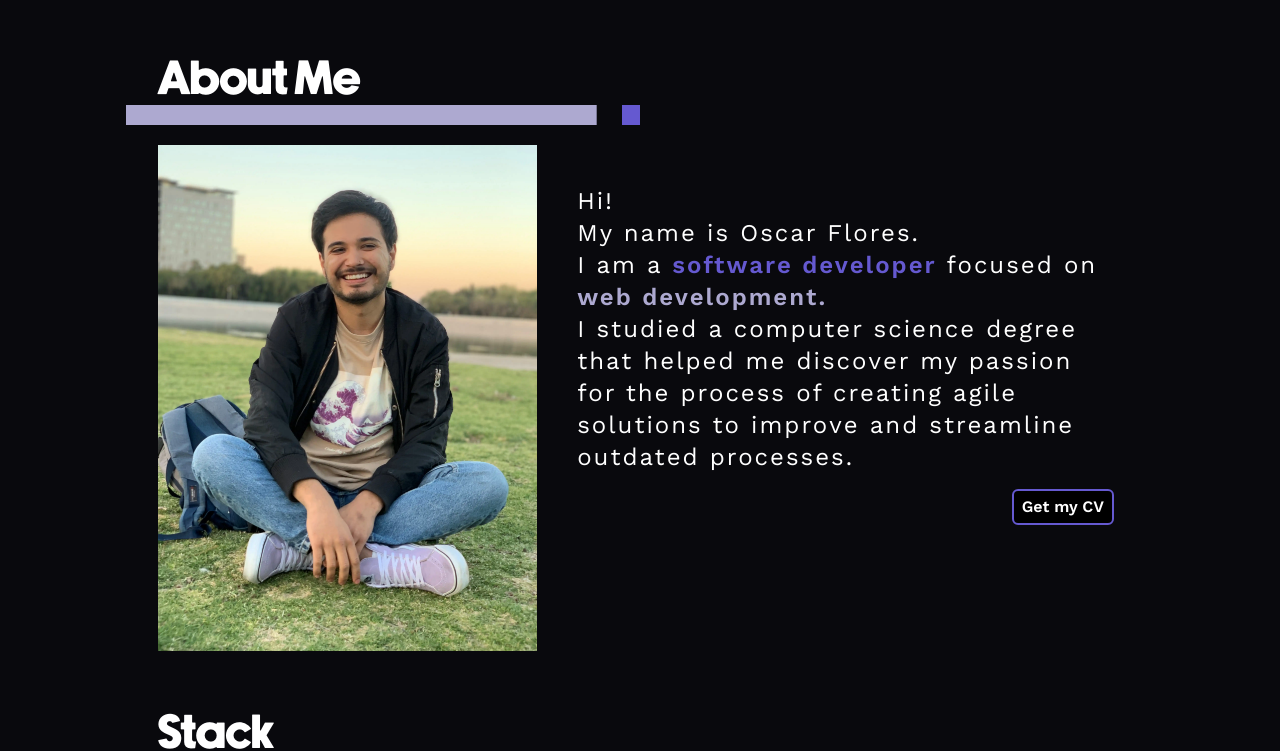
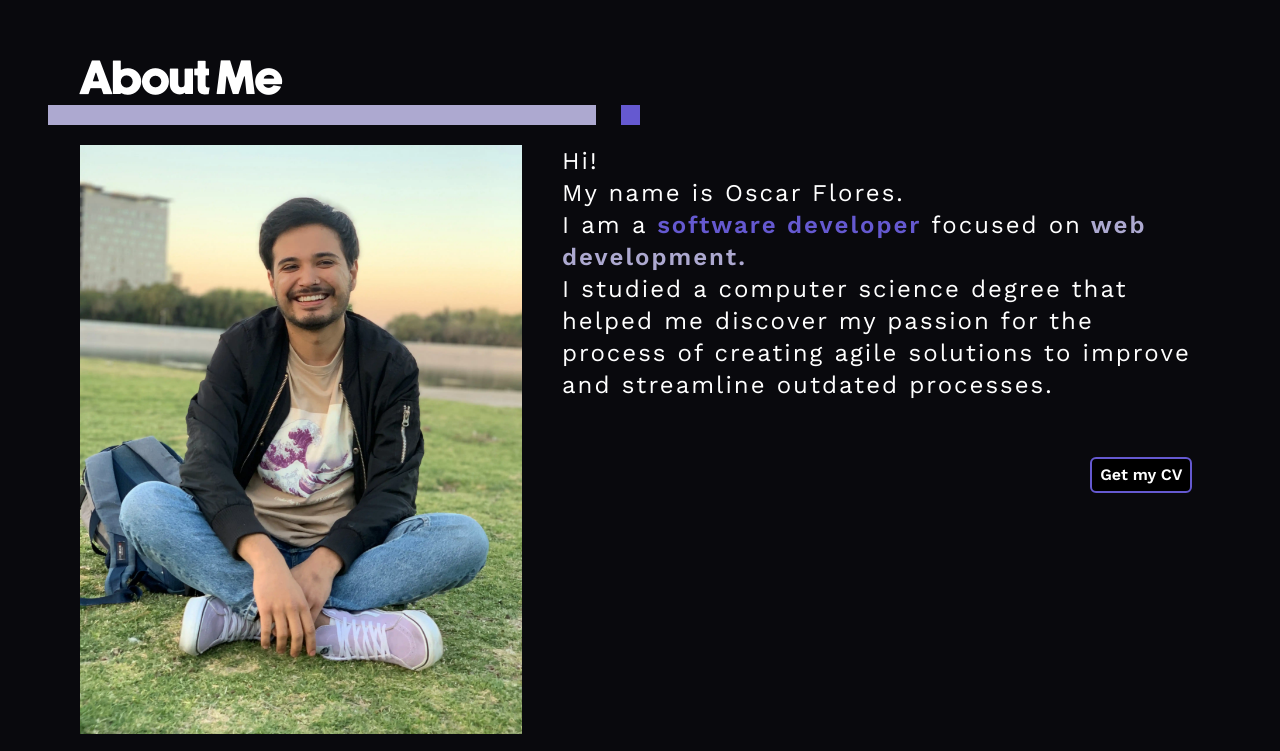
Before and after one commit to Oscar-FV/minimal-portfolio, a React (Vite) app: page / in a window 1280 px wide. Shown: the part 783-1534 px from the top of the page. Built offline with nearby package versions, Linux system fonts and the light colour scheme.

Commit message:
aboutme scroll

```diff
--- a/src/App.tsx
+++ b/src/App.tsx
@@ -5,6 +5,7 @@ import AboutMe from './components/AboutMe/AboutMe';
 import NavBar from './components/NavBar/NavBar';
 
 function App() {
+
   return (
     <>
       <NavBar />
--- a/src/components/AboutMe/AboutMe.tsx
+++ b/src/components/AboutMe/AboutMe.tsx
@@ -1,7 +1,11 @@
   import miPortrait from "../../assets/imgs/me.webp";
+import { useScroll } from "../NavBar/useScroll";
   import { downloadCV } from "./AboutMe.controller";
 
   const AboutMe = () => {
+
+    const { isNavBarFixed } = useScroll("aboutMe");
+
     return (
       <div className="mt-5 mx-8 h-fit lg:h-full flex flex-col-reverse lg:flex-row justify-center items-center lg:items-start">
         <img
@@ -10,9 +14,9 @@
           alt="A Very Talented web Dev"
         />
 
-        <div className="lg:sticky lg:top-0">
-          <div className="w-10/12 lg:w-full lg:sticky lg:space-y-4">
-            <p className="text-white text-xl lg:text-2xl font-worksans lg:h-fit whitespace-pre-wrap tracking-[2px] flex-1 lg:px-10 lg:translate-y-10">
+        <div id="aboutMe" className="lg:sticky lg:top-0">
+          <div className={`w-10/12 lg:w-full lg:sticky lg:space-y-4 lg:transform lg:transition-transform lg:duration-200 ease-in-out ${isNavBarFixed ? 'lg:translate-y-24' : ''}`}>
+            <p className="text-white text-xl lg:text-2xl font-worksans lg:h-fit whitespace-pre-wrap tracking-[2px] flex-1 lg:px-10">
               Hi! <br />
               My name is Oscar Flores.
               <br />I am a{" "}
--- a/src/components/Logo/Logo.tsx
+++ b/src/components/Logo/Logo.tsx
@@ -1,7 +1,7 @@
 const Logo = () => {
   return (
     <>
-      <div className="h-1/5 flex justify-center items-end xl:pb-20">
+      <div className="h-1/5 flex justify-center items-end">
         <div className="tracking-[6px] w-[12rem] lg:w-[24rem]">
           <h1 className="text-6xl lg:text-9xl h-12 lg:h-24 text-white">
             Oscar
--- a/src/components/NavBar/NavBar.tsx
+++ b/src/components/NavBar/NavBar.tsx
@@ -1,8 +1,9 @@
 import miniLogo from '../../assets/imgs/miniLogo.png'
 
 const NavBar = () => {
+
   return (
-    <nav className="flex justify-between items-center fixed z-10 top-0 bg-black py-3 px-6 lg:px-16 w-full">
+    <nav id="navbar" className="flex justify-between items-center fixed z-10 top-0 bg-black py-3 px-6 lg:px-16 w-full">
       <img src={miniLogo} alt="" className="w-[10%] lg:w-[3rem] cursor-pointer"/>
       <ul className="flex gap-8 justify-end items-center">
         <li className="cursor-pointer">About</li>
--- /dev/null
+++ b/src/components/NavBar/useScroll.ts
@@ -0,0 +1,30 @@
+import { useEffect, useState } from "react";
+
+export const useScroll = ( targetDiv: string ) => {
+    const [isNavBarFixed, setIsNavBarFixed] = useState(false);
+
+    useEffect(() => {
+      const handleScroll = () => {
+        // Obtener las coordenadas del NavBar y del div
+        const navBar = document.getElementById("navbar");
+        const div = document.getElementById(targetDiv);
+
+        if (navBar && div) {
+          const navBarRect = navBar.getBoundingClientRect();
+          const divRect = div.getBoundingClientRect();
+
+          setIsNavBarFixed(navBarRect.bottom >= divRect.top - 100);
+        }
+      };
+
+      window.addEventListener('scroll', handleScroll);
+
+      return () => {
+        window.removeEventListener('scroll', handleScroll);
+      };
+    }, []);
+
+  return {
+    isNavBarFixed,
+  };
+};
--- a/tailwind.config.js
+++ b/tailwind.config.js
@@ -19,11 +19,6 @@ export default {
     container: {
       center: true,
       padding: "1rem",
-      screens: {
-        lg: "1124px",
-        xl: "1124px",
-        "2xl": "1124px"
-      }
     }
   },
 }
```
